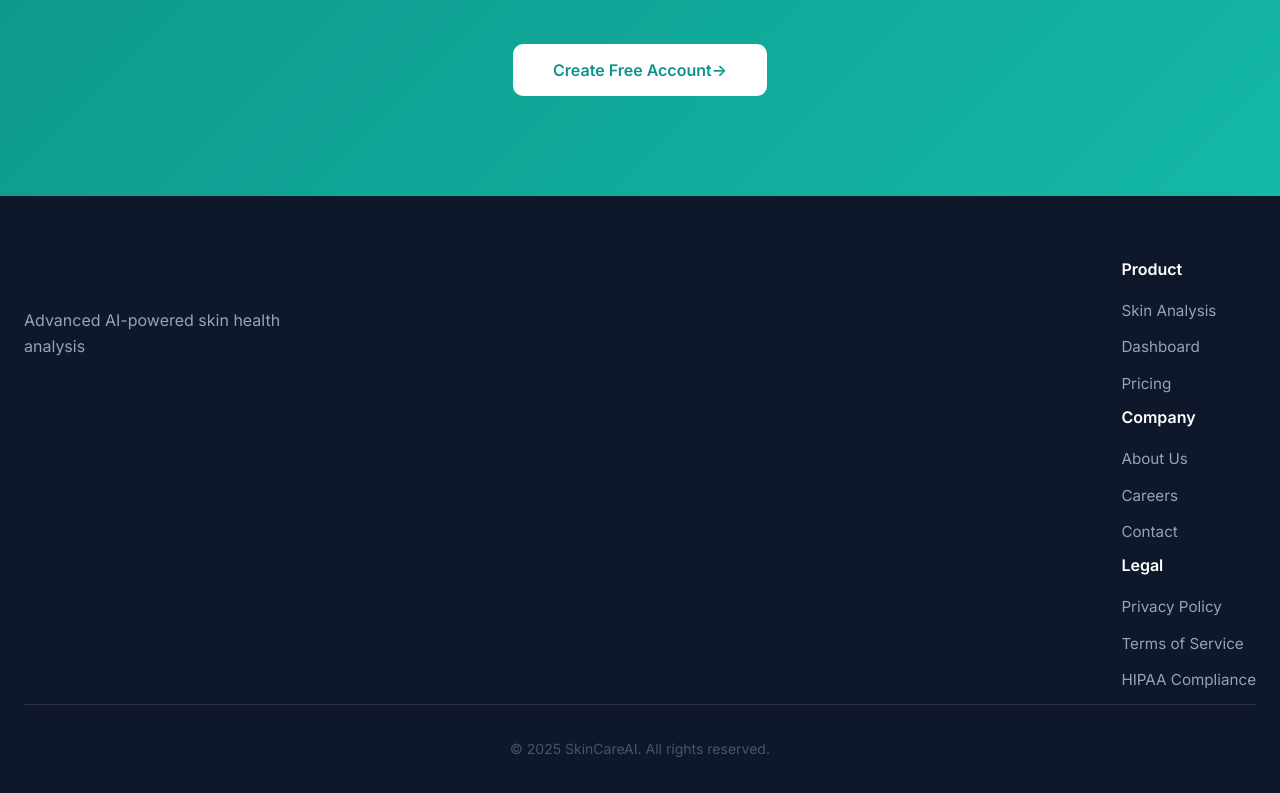
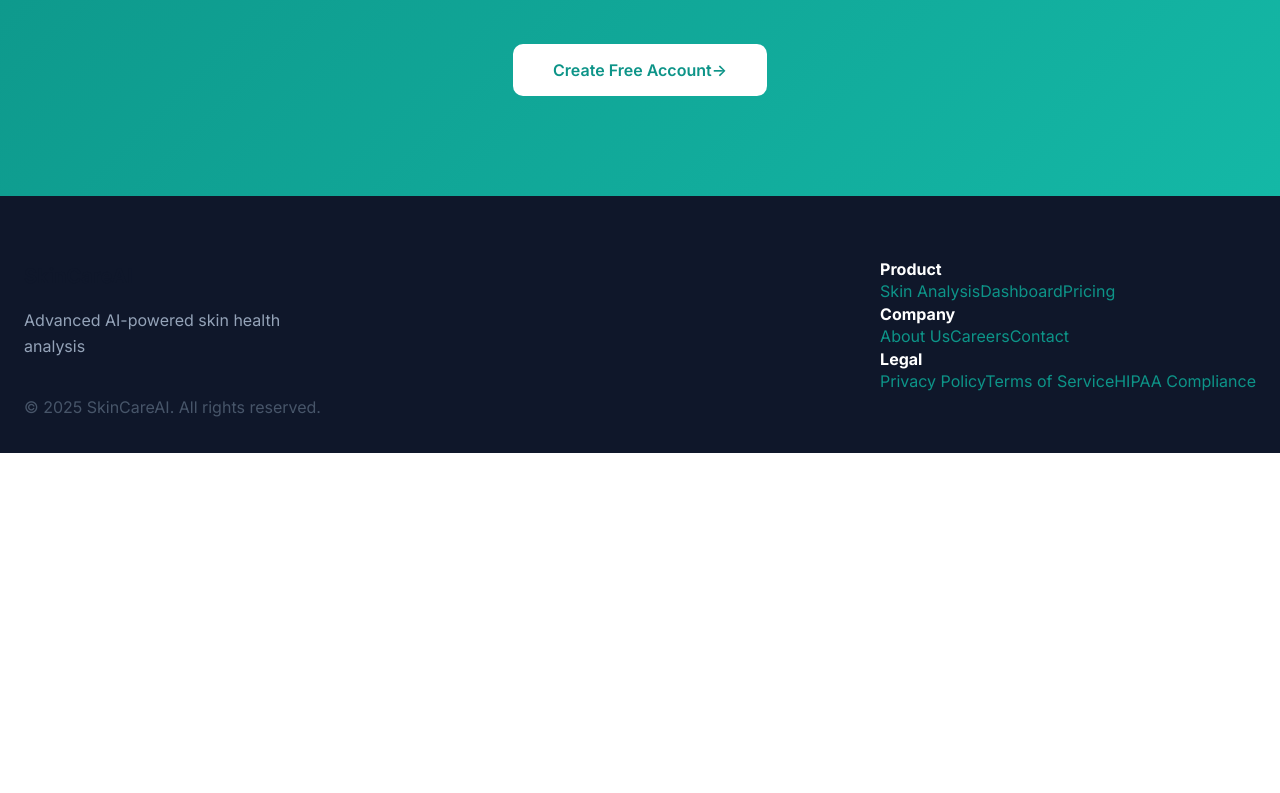
Before and after one commit to himprapatel-rgb/ai-skincare-intelligence-system, a React (Vite) app in the folder frontend/: page / in a window 1280 px wide. Shown: the part 2443-3236 px from the top of the page. After the commit the page ends 2896 px from the top, so only its background shows below. Built offline with nearby package versions, Linux system fonts and the light colour scheme; no server answers.

Commit message:
Clean up CSS - optimize footer styles and responsive design

```diff
--- a/frontend/src/pages/HomePage.css
+++ b/frontend/src/pages/HomePage.css
@@ -400,17 +400,6 @@
   color: white;
   font-size: 1rem;
   .footer-links {
-  display: flex;
-  gap: 48px;
-}
-
-  font-weight: 600;
-  margin-bottom: 20px;
-}
-
-.footer-links a {
-  display: block;
-  color: var(--text-light);
   text-decoration: none;
   margin-bottom: 12px;
   font-size: 0.95rem;
```
